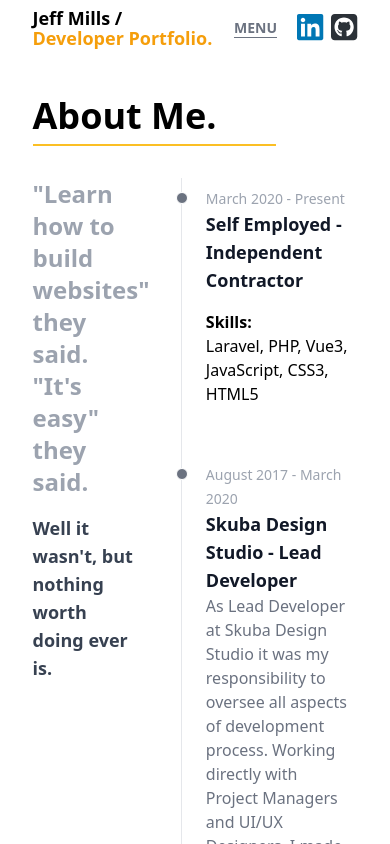
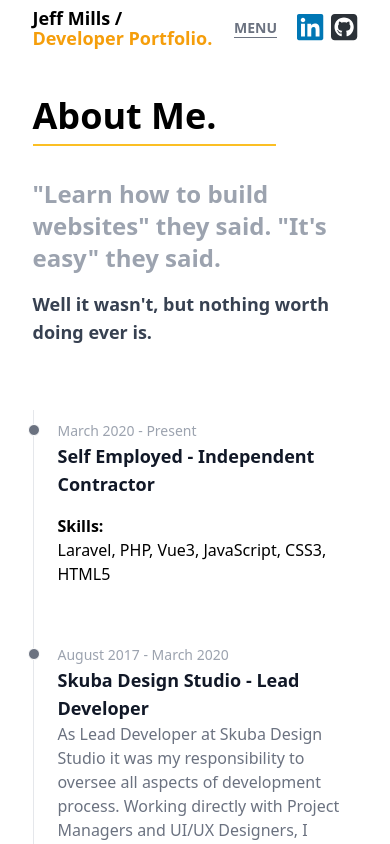
Before and after one commit to jeffhappens/jeffreymills, a Vue app: page /about in a window 390 px wide. Shown: the top 844 px of the page. Built offline with nearby package versions, Linux system fonts and the light colour scheme.

Commit message:
Update AboutView.vue

```diff
--- a/src/views/AboutView.vue
+++ b/src/views/AboutView.vue
@@ -8,9 +8,9 @@
     <main-container>
         <PageHeadline text="About Me." />
 
-        <div class="flex items-start gap-10">
+        <div class="flex flex-col lg:flex-row items-start gap-10">
 
-            <div class="w-1/3 text-gray-400 text-2xl font-semibold mb-6 self-start sticky top-10">
+            <div class="w-full lg:w-1/3 text-gray-400 text-2xl font-semibold mb-6 self-start md:sticky top-10">
                 <h3>"Learn how to build websites" they said. "It's easy" they said.</h3>
                 <p class="mt-4 text-lg font-semibold text-gray-700">Well it wasn't, but nothing worth doing ever is.</p>
             </div>
```
